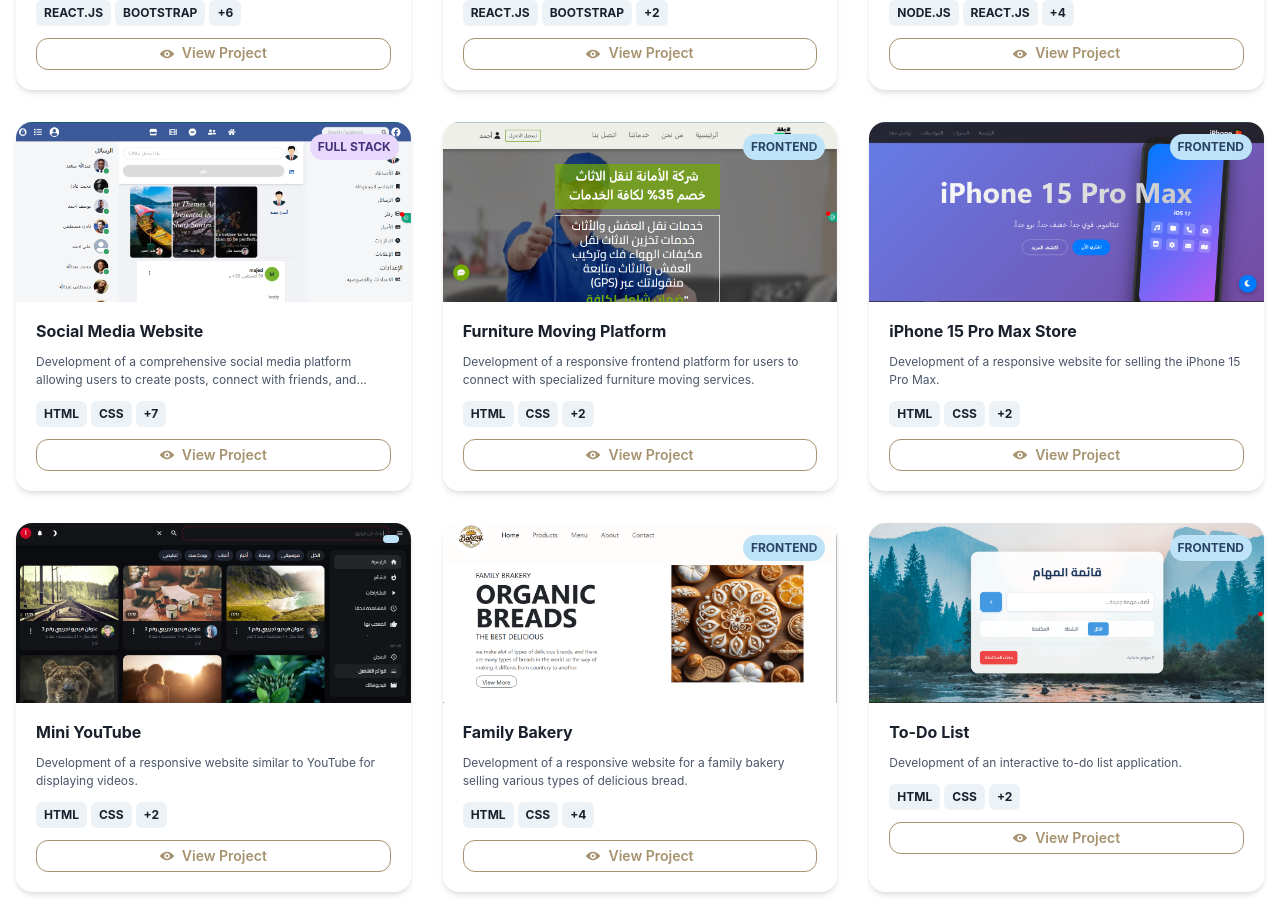
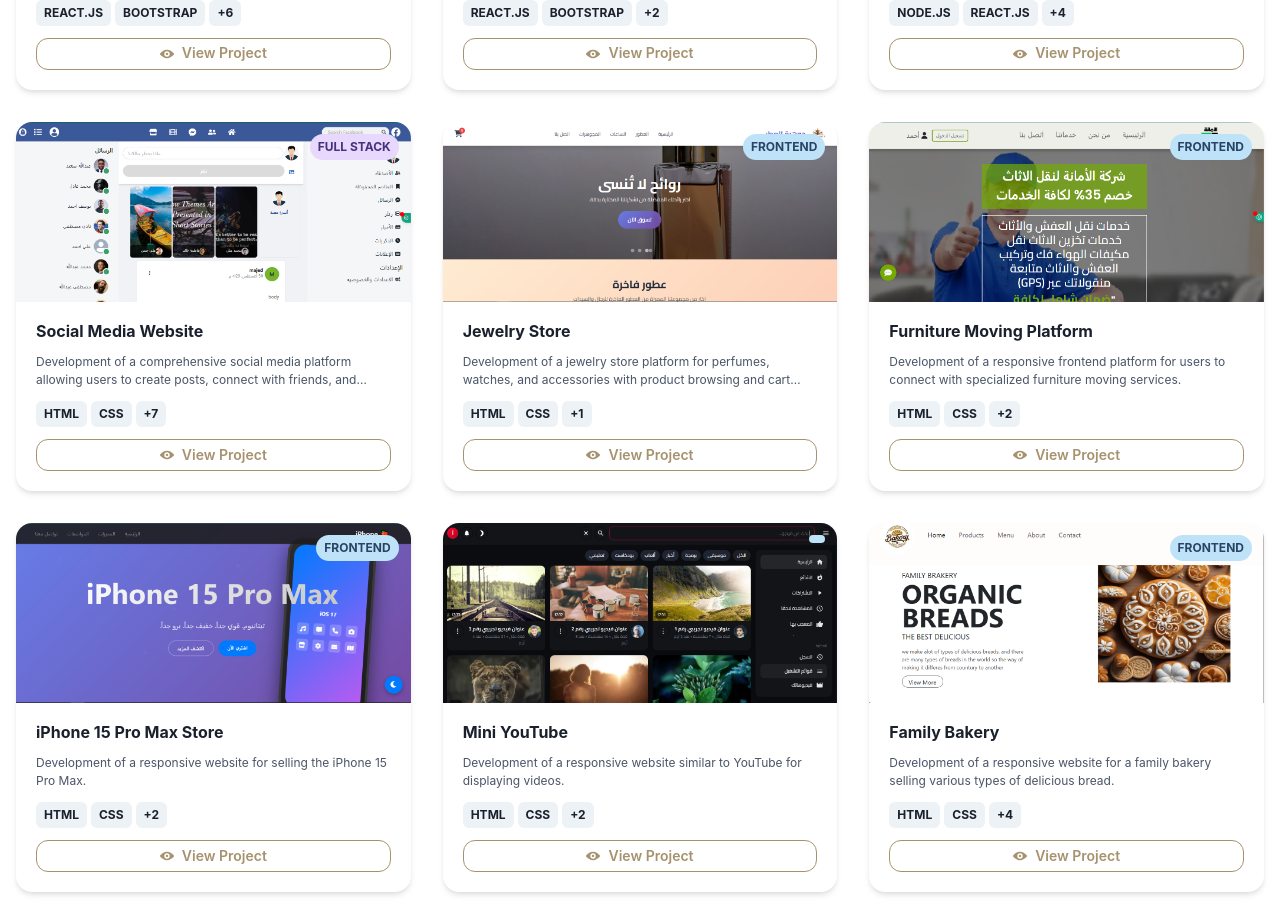
Before and after one commit to Abdullatif-Mostafa/Portofolio, a React (Create React App) app: page / in a window 1280 px wide. Shown: the part 3740-4659 px from the top of the page. Built offline with nearby package versions, Linux system fonts and the light colour scheme.

Commit message:
new changes are added in projects

```diff
--- a/src/Components/Projects/Projects.jsx
+++ b/src/Components/Projects/Projects.jsx
@@ -36,6 +36,7 @@
 import image12 from '../../Assets/Images/Screenshot 2025-08-12 224323.png'
 import image13 from '../../Assets/Images/Screenshot 2025-08-14 225302.png'
 import image14 from '../../Assets/Images/Screenshot 2025-08-16 094149.png'
+import image15 from '../../Assets/Images/Screenshot 2025-08-17 225615.png'
 const projectsData = [
   {
     title_ar: 'تطبيق وصال',
@@ -83,6 +84,17 @@
     link: 'https://social-aapp.vercel.app/',
     category_ar: 'Full Stack',
     category_en: 'Full Stack',
+  },
+  {
+    title_ar: 'موقع جوهره العطور',
+    title_en: 'Jewelry Store',
+    description_ar: 'تطوير منصة تجارة العطور والساعات والمجوهرات والاكسسورات   وتصفح المنتجات وإدارة السلة',
+    description_en: 'Development of a jewelry store platform for perfumes, watches, and accessories with product browsing and cart management.',
+    image: image15,
+    technologies: ['HTML', 'CSS','JavaScript'],
+    link: 'https://jwele-perfume.vercel.app/',
+    category_ar: 'Frontend',
+    category_en: 'Frontend',
   },
   {
     title_ar: 'منصة نقل الأثاث',
```
Also changed, not shown: src/Assets/Images/Screenshot 2025-08-17 225615.png (added).
